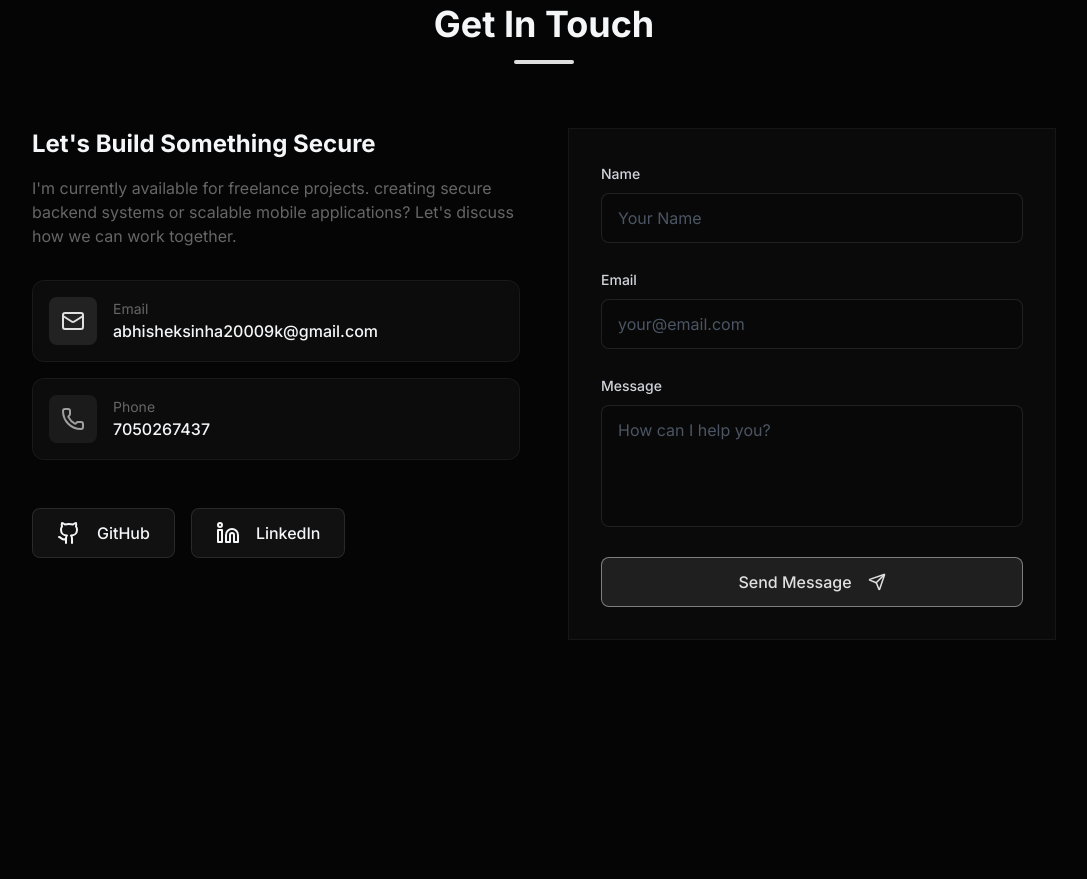
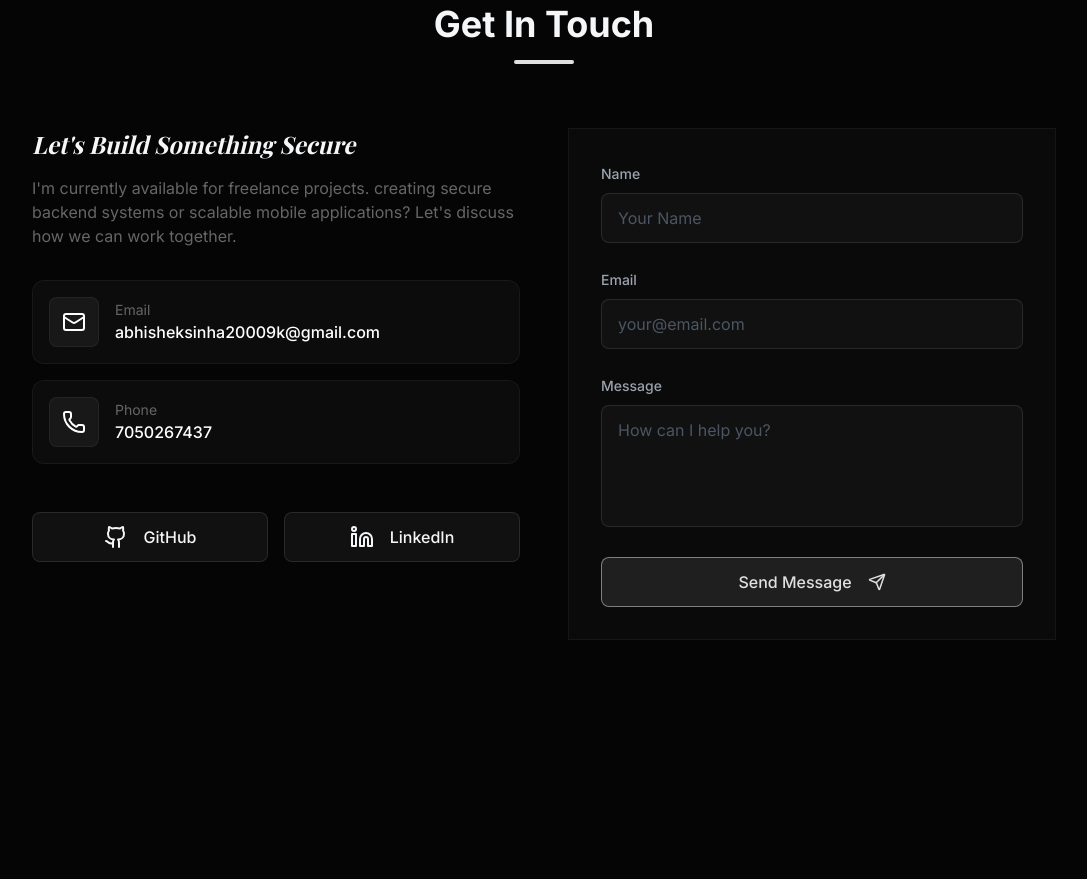
Before and after one commit to abhisheksinha20p/Portfolio, a React (Vite) app: page / in a window 1280 px wide. Shown: the part 4340-5219 px from the top of the page, without its empty margins (96-1183 px from the left). Built offline with nearby package versions, Linux system fonts and the light colour scheme; a web font is replaced by a local one.

Commit message:
feat: integrate emailjs contact form

```diff
--- a/package.json
+++ b/package.json
@@ -10,6 +10,7 @@
     "preview": "vite preview"
   },
   "dependencies": {
+    "@emailjs/browser": "^4.4.1",
     "framer-motion": "^12.29.0",
     "lucide-react": "^0.563.0",
     "react": "^19.2.0",
--- a/src/components/sections/Contact.tsx
+++ b/src/components/sections/Contact.tsx
@@ -2,14 +2,38 @@ import { SectionHeading } from '../ui/SectionHeading';
 import { Card } from '../ui/Card';
 import { Button } from '../ui/Button';
 import { motion } from 'framer-motion';
-import { Mail, Phone, Linkedin, Github, Send } from 'lucide-react';
-import type { FormEvent } from 'react';
+import { Mail, Phone, Linkedin, Github, Send, Loader2 } from 'lucide-react';
+import { type FormEvent, useRef, useState } from 'react';
+import emailjs from '@emailjs/browser';
 
 export const Contact = () => {
-  const handleSubmit = (e: FormEvent) => {
+  const formRef = useRef<HTMLFormElement>(null);
+  const [loading, setLoading] = useState(false);
+  const [status, setStatus] = useState<'idle' | 'success' | 'error'>('idle');
+
+  const handleSubmit = async (e: FormEvent) => {
     e.preventDefault();
-    // Placeholder for form submission
-    alert("Thank you for your message! This is a demo form.");
+    if (!formRef.current) return;
+
+    setLoading(true);
+    setStatus('idle');
+
+    try {
+      await emailjs.sendForm(
+        import.meta.env.VITE_EMAILJS_SERVICE_ID,
+        import.meta.env.VITE_EMAILJS_TEMPLATE_ID,
+        formRef.current,
+        import.meta.env.VITE_EMAILJS_PUBLIC_KEY
+      );
+      setStatus('success');
+      formRef.current.reset();
+    } catch (error) {
+      console.error('EmailJS Error:', error);
+      setStatus('error');
+    } finally {
+      setLoading(false);
+      setTimeout(() => setStatus('idle'), 5000);
+    }
   };
 
   return (
@@ -26,7 +50,7 @@ export const Contact = () => {
             className="space-y-8"
           >
             <div>
-              <h3 className="text-2xl font-bold mb-4">Let's Build Something Secure</h3>
+              <h3 className="text-2xl font-bold mb-4 font-serif italic">Let's Build Something Secure</h3>
               <p className="text-muted">
                 I'm currently available for freelance projects. creating secure backend systems
                 or scalable mobile applications? Let's discuss how we can work together.
@@ -35,31 +59,31 @@ export const Contact = () => {
 
             <div className="space-y-4">
               <a href="mailto:abhisheksinha20009k@gmail.com" className="flex items-center gap-4 p-4 glass rounded-xl hover:bg-white/5 transition-colors group">
-                <div className="p-3 bg-primary/10 rounded-lg group-hover:bg-primary/20 transition-colors">
-                  <Mail className="text-primary" />
+                <div className="p-3 bg-white/5 rounded-lg group-hover:bg-white/10 transition-colors border border-white/5">
+                  <Mail className="text-white" />
                 </div>
                 <div>
                   <div className="text-sm text-muted">Email</div>
-                  <div className="font-medium">abhisheksinha20009k@gmail.com</div>
+                  <div className="font-medium text-white">abhisheksinha20009k@gmail.com</div>
                 </div>
               </a>
 
               <a href="tel:+917050267437" className="flex items-center gap-4 p-4 glass rounded-xl hover:bg-white/5 transition-colors group">
-                <div className="p-3 bg-secondary/10 rounded-lg group-hover:bg-secondary/20 transition-colors">
-                  <Phone className="text-secondary" />
+                <div className="p-3 bg-white/5 rounded-lg group-hover:bg-white/10 transition-colors border border-white/5">
+                  <Phone className="text-white" />
                 </div>
                 <div>
                   <div className="text-sm text-muted">Phone</div>
-                  <div className="font-medium">7050267437</div>
+                  <div className="font-medium text-white">7050267437</div>
                 </div>
               </a>
             </div>
 
             <div className="flex gap-4 pt-4">
-              <a href="https://github.com/abhisheksinha20p" target="_blank" rel="noopener noreferrer">
+              <a href="https://github.com/abhisheksinha20p" target="_blank" rel="noopener noreferrer" className="flex-1">
                 <Button variant="outline" className="w-full justify-center"><Github className="mr-2" /> GitHub</Button>
               </a>
-              <a href="http://www.linkedin.com/in/abhishek-sinha-0897aa23b" target="_blank" rel="noopener noreferrer">
+              <a href="http://www.linkedin.com/in/abhishek-sinha-0897aa23b" target="_blank" rel="noopener noreferrer" className="flex-1">
                 <Button variant="outline" className="w-full justify-center"><Linkedin className="mr-2" /> LinkedIn</Button>
               </a>
             </div>
@@ -72,43 +96,57 @@ export const Contact = () => {
              viewport={{ once: true }}
           >
             <Card className="p-8">
-              <form onSubmit={handleSubmit} className="space-y-6">
+              <form ref={formRef} onSubmit={handleSubmit} className="space-y-6">
                 <div className="space-y-2">
-                  <label htmlFor="name" className="text-sm font-medium text-gray-300">Name</label>
+                  <label htmlFor="user_name" className="text-sm font-medium text-gray-400">Name</label>
                   <input
                     type="text"
-                    id="name"
-                    className="w-full bg-black/20 border border-white/10 rounded-lg px-4 py-3 focus:outline-none focus:border-primary/50 focus:ring-1 focus:ring-primary/50 transition-all text-white placeholder:text-gray-600"
+                    name="user_name"
+                    id="user_name"
+                    className="w-full bg-white/[0.03] border border-white/10 rounded-lg px-4 py-3 focus:outline-none focus:border-white/30 focus:bg-white/[0.05] transition-all text-white placeholder:text-gray-600"
                     placeholder="Your Name"
                     required
                   />
                 </div>
 
                 <div className="space-y-2">
-                  <label htmlFor="email" className="text-sm font-medium text-gray-300">Email</label>
+                  <label htmlFor="user_email" className="text-sm font-medium text-gray-400">Email</label>
                   <input
                     type="email"
-                    id="email"
-                    className="w-full bg-black/20 border border-white/10 rounded-lg px-4 py-3 focus:outline-none focus:border-primary/50 focus:ring-1 focus:ring-primary/50 transition-all text-white placeholder:text-gray-600"
+                    name="user_email"
+                    id="user_email"
+                    className="w-full bg-white/[0.03] border border-white/10 rounded-lg px-4 py-3 focus:outline-none focus:border-white/30 focus:bg-white/[0.05] transition-all text-white placeholder:text-gray-600"
                     placeholder="your@email.com"
                     required
                   />
                 </div>
 
                 <div className="space-y-2">
-                  <label htmlFor="message" className="text-sm font-medium text-gray-300">Message</label>
+                  <label htmlFor="message" className="text-sm font-medium text-gray-400">Message</label>
                   <textarea
+                    name="message"
                     id="message"
                     rows={4}
-                    className="w-full bg-black/20 border border-white/10 rounded-lg px-4 py-3 focus:outline-none focus:border-primary/50 focus:ring-1 focus:ring-primary/50 transition-all text-white placeholder:text-gray-600 resize-none"
+                    className="w-full bg-white/[0.03] border border-white/10 rounded-lg px-4 py-3 focus:outline-none focus:border-white/30 focus:bg-white/[0.05] transition-all text-white placeholder:text-gray-600 resize-none"
                     placeholder="How can I help you?"
                     required
                   />
                 </div>
 
-                <Button type="submit" className="w-full">
-                  Send Message <Send size={18} className="ml-2 group-hover:translate-x-1 transition-transform" />
+                <Button type="submit" className="w-full" disabled={loading}>
+                  {loading ? (
+                    <>Sending... <Loader2 className="ml-2 animate-spin" size={18} /></>
+                  ) : (
+                    <>Send Message <Send size={18} className="ml-2 group-hover:translate-x-1 transition-transform" /></>
+                  )}
                 </Button>
+
+                {status === 'success' && (
+                  <p className="text-green-400 text-sm text-center">Message sent successfully!</p>
+                )}
+                {status === 'error' && (
+                  <p className="text-red-400 text-sm text-center">Failed to send message. Please try again.</p>
+                )}
               </form>
             </Card>
           </motion.div>
```
Also changed, not shown: 2 other files (tests, documents, lock files or other folders).
